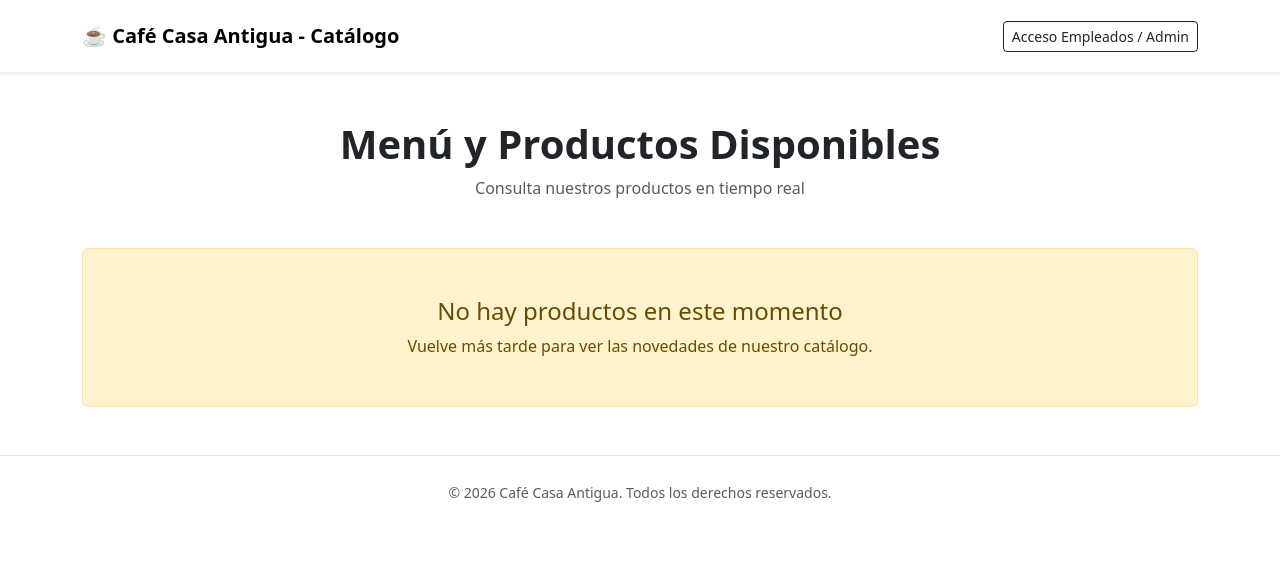
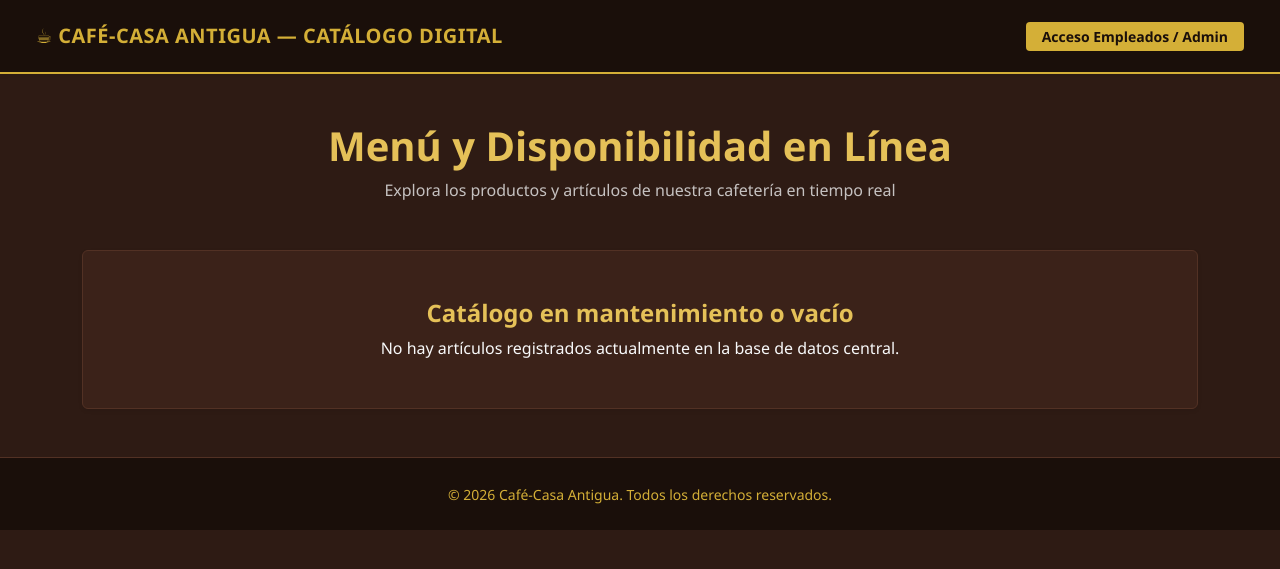
Before and after one commit to kenyibelisario-ops/sistema-inventario-casa-antigua, a Flask app: template templates/catalogo.html in a window 1280 px wide. Shown: the top 569 px of the page. Run offline with Flask 3, Linux system fonts and the light colour scheme; the template is opened without the code that fills it, so the values that code supplies are empty.

Commit message:
Aplicar colores oscuros y dorados exactos del panel al catalogo

```diff
--- a/templates/catalogo.html
+++ b/templates/catalogo.html
@@ -3,18 +3,96 @@
 <head>
     <meta charset="UTF-8">
     <meta name="viewport" content="width=device-width, initial-scale=1.0">
-    <title>Catálogo - Café Casa Antigua</title>
+    <title>Café-Casa Antigua - Catálogo de Productos</title>
     <!-- Bootstrap CSS -->
     <link href="https://cdn.jsdelivr.net/npm/bootstrap@5.3.0/dist/css/bootstrap.min.css" rel="stylesheet">
+    <style>
+        body {
+            background-color: #2e1b14; /* Fondo café oscuro idéntico al panel */
+            color: #f8f9fa;
+            font-family: 'Segoe UI', Tahoma, Geneva, Verdana, sans-serif;
+        }
+
+        /* Barra de navegación superior */
+        .navbar-custom {
+            background-color: #1a0f0a;
+            border-bottom: 2px solid #d4af37;
+        }
+
+        .navbar-brand {
+            color: #d4af37 !important;
+            font-weight: bold;
+            letter-spacing: 0.5px;
+        }
+
+        /* Tarjetas de productos con el estilo de contenedor oscuro */
+        .card-custom {
+            background-color: #3b2219;
+            border: 1px solid #523124;
+            border-radius: 12px;
+            color: #ffffff;
+            box-shadow: 0 4px 10px rgba(0, 0, 0, 0.4);
+            transition: transform 0.2s ease-in-out;
+        }
+
+        .card-custom:hover {
+            transform: translateY(-4px);
+            box-shadow: 0 8px 18px rgba(0, 0, 0, 0.6);
+        }
+
+        .card-img-top {
+            height: 200px;
+            object-fit: cover;
+            border-top-left-radius: 12px;
+            border-top-right-radius: 12px;
+        }
+
+        .card-title {
+            color: #e5c158;
+            font-weight: 700;
+        }
+
+        /* Botones y badges */
+        .btn-dorado {
+            background-color: #d4af37;
+            color: #1a0f0a;
+            font-weight: bold;
+            border: none;
+            transition: background-color 0.2s;
+        }
+
+        .btn-dorado:hover {
+            background-color: #e5c158;
+            color: #1a0f0a;
+        }
+
+        .badge-categoria {
+            background-color: #523124;
+            color: #d4af37;
+            border: 1px solid #d4af37;
+        }
+
+        .precio-texto {
+            color: #a3e4d7;
+            font-size: 1.25rem;
+            font-weight: bold;
+        }
+
+        footer {
+            background-color: #1a0f0a;
+            color: #d4af37;
+            border-top: 1px solid #523124;
+        }
+    </style>
 </head>
 <body>
 
     <!-- Barra de Navegación -->
-    <nav class="navbar navbar-expand-lg navbar-light bg-white shadow-sm py-3">
-        <div class="container">
-            <a class="navbar-brand fw-bold" href="/catalogo">☕ Café Casa Antigua - Catálogo</a>
+    <nav class="navbar navbar-expand-lg navbar-custom py-3 px-4 shadow-sm">
+        <div class="container-fluid">
+            <a class="navbar-brand fs-5" href="/catalogo">☕ CAFÉ-CASA ANTIGUA &mdash; CATÁLOGO DIGITAL</a>
             <div class="d-flex">
-                <a href="/login" class="btn btn-outline-dark btn-sm">Acceso Empleados / Admin</a>
+                <a href="/login" class="btn btn-dorado btn-sm px-3">Acceso Empleados / Admin</a>
             </div>
         </div>
     </nav>
@@ -22,35 +100,37 @@
     <!-- Contenido Principal -->
     <div class="container my-5">
         <div class="text-center mb-5">
-            <h1 class="fw-bold">Menú y Productos Disponibles</h1>
-            <p class="text-muted">Consulta nuestros productos en tiempo real</p>
+            <h1 class="fw-bold" style="color: #e5c158;">Menú y Disponibilidad en Línea</h1>
+            <p class="text-light opacity-75">Explora los productos y artículos de nuestra cafetería en tiempo real</p>
         </div>
 
         {% if productos %}
             <div class="row row-cols-1 row-cols-md-3 g-4">
                 {% for p in productos %}
                     <div class="col">
-                        <div class="card h-100 shadow-sm">
+                        <div class="card card-custom h-100">
                             <!-- Imagen del Producto -->
                             {% if p[5] %}
-                                <img src="{{ p[5] }}" class="card-img-top" style="height: 200px; object-fit: cover;" alt="{{ p[1] }}" onerror="this.onerror=null; this.src='https://via.placeholder.com/400x200?text=Imagen+No+Disponible';">
+                                <img src="{{ p[5] }}" class="card-img-top" alt="{{ p[1] }}" onerror="this.onerror=null; this.src='https://via.placeholder.com/400x200?text=Sin+Imagen+Disponible';">
                             {% else %}
-                                <img src="https://via.placeholder.com/400x200?text=Sin+Imagen" class="card-img-top" style="height: 200px; object-fit: cover;" alt="Sin imagen">
+                                <img src="https://via.placeholder.com/400x200?text=Café+Casa+Antigua" class="card-img-top" alt="Sin imagen">
                             {% endif %}
 
                             <div class="card-body d-flex flex-column">
                                 <div class="d-flex justify-content-between align-items-center mb-2">
-                                    <span class="badge bg-secondary">{{ p[2] }}</span>
+                                    <span class="badge badge-categoria px-2 py-1">{{ p[2] }}</span>
                                     {% if p[4] > 0 %}
-                                        <span class="badge bg-success">Disponible</span>
+                                        <span class="badge bg-success">Stock: {{ p[4] }}</span>
                                     {% else %}
                                         <span class="badge bg-danger">Agotado</span>
                                     {% endif %}
                                 </div>
-                                <h5 class="card-title fw-bold">{{ p[1] }}</h5>
-                                <div class="mt-auto d-flex justify-content-between align-items-center pt-3 border-top">
-                                    <span class="fs-5 fw-bold text-success">${{ "%.2f"|format(p[3]) }}</span>
-                                    <small class="text-muted">Stock: {{ p[4] }}</small>
+
+                                <h5 class="card-title mt-2">{{ p[1] }}</h5>
+
+                                <div class="mt-auto d-flex justify-content-between align-items-center pt-3 border-top border-secondary">
+                                    <span class="precio-texto">${{ "%.2f"|format(p[3]) }}</span>
+                                    <small class="text-muted">Ref: #{{ p[0] }}</small>
                                 </div>
                             </div>
                         </div>
@@ -58,16 +138,16 @@
                 {% endfor %}
             </div>
         {% else %}
-            <div class="alert alert-warning text-center py-5" role="alert">
-                <h4 class="alert-heading">No hay productos en este momento</h4>
-                <p class="mb-0">Vuelve más tarde para ver las novedades de nuestro catálogo.</p>
+            <div class="alert text-center py-5 shadow-sm" role="alert" style="background-color: #3b2219; color: #e5c158; border: 1px solid #523124;">
+                <h4 class="alert-heading fw-bold">Catálogo en mantenimiento o vacío</h4>
+                <p class="mb-0 text-light">No hay artículos registrados actualmente en la base de datos central.</p>
             </div>
         {% endif %}
     </div>
 
     <!-- Footer -->
-    <footer class="text-center py-4 bg-white border-top mt-5 text-muted">
-        <small>&copy; 2026 Café Casa Antigua. Todos los derechos reservados.</small>
+    <footer class="text-center py-4 mt-5">
+        <small>&copy; 2026 Café-Casa Antigua. Todos los derechos reservados.</small>
     </footer>
 
 </body>
```
